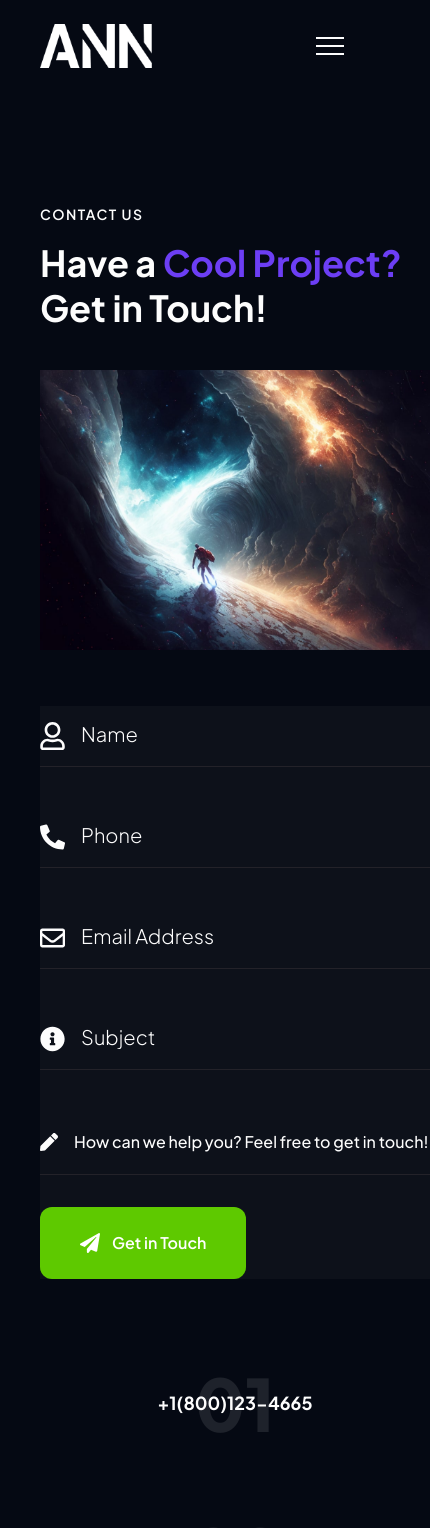
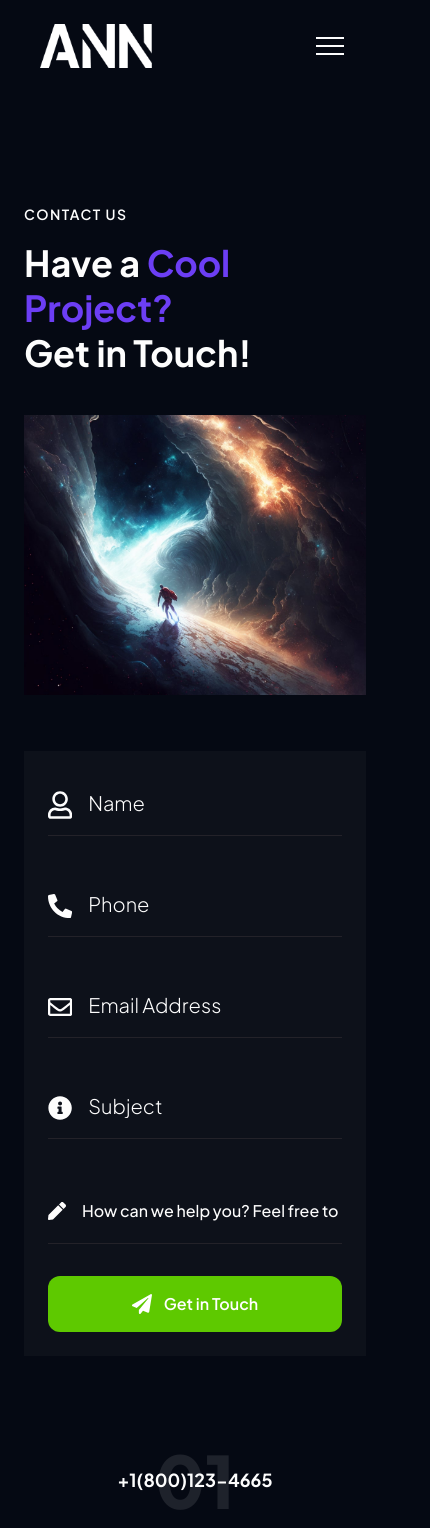
Before and after one commit to mz-devtech/gemini-chatbot-image-generator, a Next.js app: page /contacts in a window 390 px wide. Shown: the top 1528 px of the page, 430 px wide, since content can reach past the window. Built offline with nearby package versions, Linux system fonts and the light colour scheme.

Commit message:
contact page issues

```diff
--- a/src/app/contacts/page.js
+++ b/src/app/contacts/page.js
@@ -38,7 +38,7 @@ const ContactsPage = () => {
         <>
             <Navbar />
 
-            <div className='w-[100%] lg:mx-30 mt-12 mx-10'>
+            <div className='w-full px-6 lg:px-0 lg:mx-30 mt-12 overflow-x-hidden lg:overflow-visible'>
                 <div className='grid grid-cols-1 lg:grid-cols-2 gap-x-0 lg:mt-32 mt-16'>
                     {/* Left: heading + image */}
                     <div>
@@ -61,8 +61,8 @@ const ContactsPage = () => {
                         </div>
                     </div>
 
-                    {/* Right: form */}
-                    <div className='flex flex-col gap-2 lg:mt-0 mt-14 transform lg:translate-y-40 lg:-translate-x-20'>
+                    {/* Right: form — lg:translate-y-40 lg:-translate-x-20 kept exactly as original */}
+                    <div className='flex flex-col gap-2 mt-14 lg:mt-0 transform lg:translate-y-40 lg:-translate-x-20'>
                         {submitted ? (
                             <div className='flex flex-col justify-center h-full'>
                                 <p className='text-[#fdfdfd] text-xl lg:text-2xl font-semibold'>
@@ -73,7 +73,10 @@ const ContactsPage = () => {
                                 </p>
                             </div>
                         ) : (
-                            <form onSubmit={handleSubmit} className='flex flex-col bg-[#0d111a] lg:p-22 '>
+                            <form
+                                onSubmit={handleSubmit}
+                                className='flex flex-col bg-[#0d111a] p-6 lg:p-22'
+                            >
                                 {formFields.map(({ icon: Icon, name, type, placeholder }, i) => (
                                     <div
                                         key={i}
@@ -103,7 +106,7 @@ const ContactsPage = () => {
 
                                 <button
                                     type='submit'
-                                    className='w-fit flex items-center gap-3 bg-[#5ec900] hover:bg-[#52b300] transition-colors duration-300 text-white font-semibold rounded-xl px-10 py-6 text-base lg:text-2xl lg:mt-12 mt-8'
+                                    className='w-full sm:w-fit flex items-center justify-center gap-3 bg-[#5ec900] hover:bg-[#52b300] transition-colors duration-300 text-white font-semibold rounded-xl px-6 py-4 lg:px-10 lg:py-6 text-base lg:text-2xl lg:mt-12 mt-8'
                                 >
                                     <FaPaperPlane size={20} />
                                     Get in Touch
@@ -123,7 +126,7 @@ const ContactsPage = () => {
                             <span className='absolute text-7xl lg:text-[180px] font-extrabold text-white/[0.1] select-none pointer-events-none'>
                                 {number}
                             </span>
-                            <div className='relative z-10'>
+                            <div className='relative z-10 px-4 lg:px-0'>
                                 {lines.map((line, j) => (
                                     <p
                                         key={j}
```
